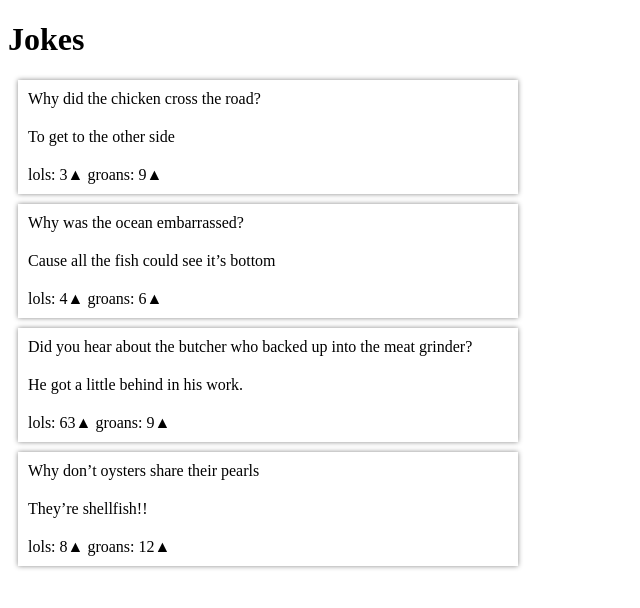
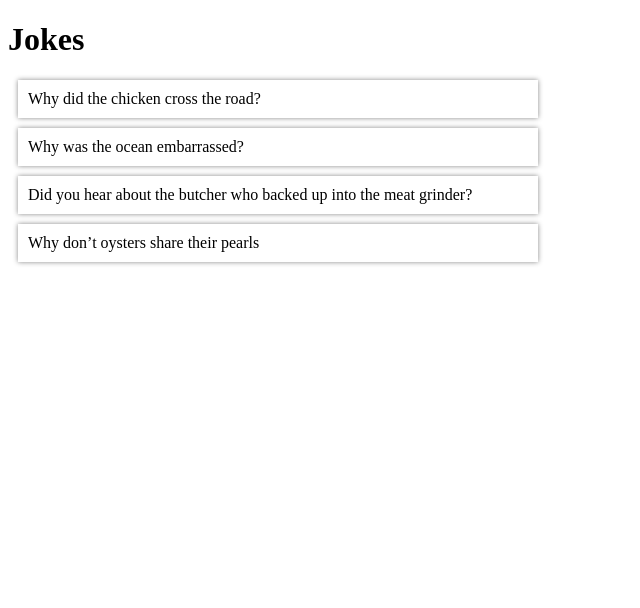
Before and after one commit to Garvice/angular-labs, an Angular app: page /joke-list in a window 1280 px wide. Shown: the top 608 px of the page, without its empty margins (0-640 px from the left). Built offline with nearby package versions, Linux system fonts and the light colour scheme.

Commit message:
Master/Detail (Routing)

```diff
--- a/src/app/app.component.html
+++ b/src/app/app.component.html
@@ -1,5 +1,5 @@
-<h1>
+<h1 routerLink="/joke-list">
   {{title}}
 </h1>
 
-<app-joke-list></app-joke-list>
+<router-outlet></router-outlet>
--- a/src/app/app.module.ts
+++ b/src/app/app.module.ts
@@ -7,6 +7,12 @@ import { AppComponent } from './app.component';
 import { JokeComponent } from './joke/joke.component';
 import { UpVoteComponent } from './up-vote/up-vote.component';
 import { JokeListComponent } from './joke-list/joke-list.component';
+import {RouterModule, Routes} from "@angular/router";
+
+const appRoutes: Routes = [
+  { path: 'joke-list', component: JokeListComponent },
+  { path: 'joke', component: JokeComponent },
+];
 
 @NgModule({
   declarations: [
@@ -18,7 +24,8 @@ import { JokeListComponent } from './joke-list/joke-list.component';
   imports: [
     BrowserModule,
     FormsModule,
-    HttpModule
+    HttpModule,
+    RouterModule.forRoot(appRoutes)
   ],
   providers: [],
   bootstrap: [AppComponent]
--- a/src/app/joke-list/joke-list.component.css
+++ b/src/app/joke-list/joke-list.component.css
@@ -0,0 +1,8 @@
+div {
+  padding: 10px;
+  display: flex;
+  flex-direction: column;
+  box-shadow: 0 0 5px #888888;
+  margin: 10px;
+  width: 500px;
+}
--- a/src/app/joke-list/joke-list.component.html
+++ b/src/app/joke-list/joke-list.component.html
@@ -1 +1 @@
-<app-joke *ngFor="let joke of jokes" [joke]="joke"></app-joke>
+<div *ngFor="let joke of jokes" (click)="showJoke(joke)">{{joke.setup}}</div>
--- a/src/app/joke-list/joke-list.component.ts
+++ b/src/app/joke-list/joke-list.component.ts
@@ -1,5 +1,6 @@
 import {Component, OnInit} from "@angular/core";
 import {Joke} from "../../../joke";
+import {NavigationExtras, Router} from "@angular/router";
 
 const JOKES: Array<Joke> =
     [
@@ -18,9 +19,22 @@ const JOKES: Array<Joke> =
 export class JokeListComponent implements OnInit {
     private jokes: Array<Joke> = JOKES;
 
-    constructor() {
+    constructor(private router: Router) {
     }
 
     ngOnInit() {
     }
+
+    showJoke(joke: Joke):void {
+        let navigationExtras: NavigationExtras = {
+            queryParams: {
+                "setup": joke.setup,
+                "punchline": joke.punchline,
+                "lols": joke.lolCount(),
+                "groans": joke.groanCount()
+
+            }
+        };
+        this.router.navigate(["joke"], navigationExtras);
+    }
 }
--- a/src/app/joke/joke.component.ts
+++ b/src/app/joke/joke.component.ts
@@ -1,5 +1,6 @@
 import {Component, OnInit, Input} from "@angular/core";
 import {Joke} from "../../../joke";
+import {ActivatedRoute} from "@angular/router";
 
 @Component({
   selector: 'app-joke',
@@ -14,7 +15,13 @@ export class JokeComponent implements OnInit {
 
   @Input() joke: Joke;
 
-  constructor() {
+  constructor(private route: ActivatedRoute) {
+    this.route.queryParams.subscribe(params => {
+      this.setup = params["setup"];
+      this.punchline = params["punchline"];
+      this.lols = params["lols"];
+      this.groans = params["groans"];
+    });
   }
 
   incrementGroan(): void {
@@ -26,10 +33,6 @@ export class JokeComponent implements OnInit {
   }
 
   ngOnInit() {
-    this.setup = this.joke.setup;
-    this.punchline = this.joke.punchline;
-    this.lols = this.joke.lolCount();
-    this.groans = this.joke.groanCount();
   }
 
 }
```
